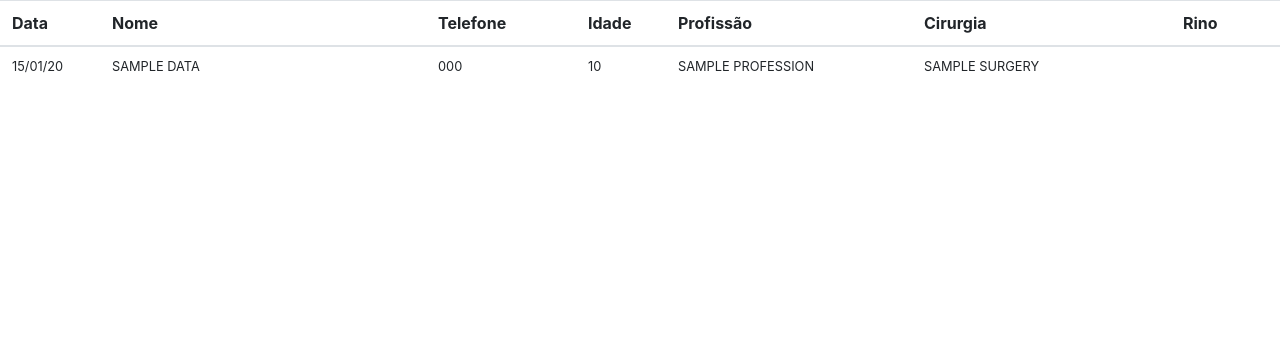
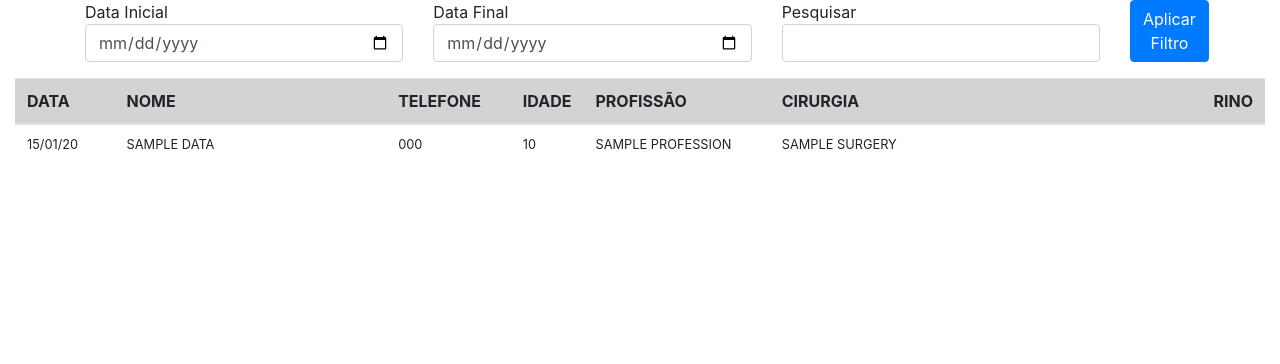
Before and after one commit to DENNISVAZ/clinical, a Django app: template preconsults/templates/preconsults/list_preconsultas.html in a window 1280 px wide. Shown: the part 56-420 px from the top of the page. Run offline with Django 3.2, Linux system fonts and the light colour scheme; the template is opened without the code that fills it: most values are stand-ins (such as "Sample title", 1, 10 or a date in 2020); some libraries are stand-ins or nearby versions.

Commit message:
Implementing research in listpreconsultas

```diff
--- a/preconsults/templates/preconsults/list_preconsultas.html
+++ b/preconsults/templates/preconsults/list_preconsultas.html
@@ -7,22 +7,54 @@
 {% block main%}
 {% include '_nav.html' %}
 {% include '_messages.html' %}
+<form method="POST">
+    {% csrf_token %}
+    <div class="container">
+  <div class="row">
+      <div class="col">
+          Data Inicial
+      <input name="first_date" type="date" data-date-format="mm/dd/yyyy"
+              value = "{{ first_date }}"  class="form-control">
+    </div>
+    <div class="col">
+        Data Final
+      <input name="last_date" type="date"
+              value = "{{ last_date }}" class="form-control">
+    </div>
+      <div class="col" >
+          Pesquisar
+      <input name="search" value="{{ search }}" type="input" class="form-control">
+    </div>
+
+
+    <div class="col-sm-1">
+        <button type="submit" class="btn btn-primary ">Aplicar Filtro</button>
+    </div>
+
+
+</div>
+  </div>
+</form>
+
+<div class="table-responsive col-sm">
 <table class="table table-hover">
-    <thead>
+    <thead >
         <tr>
-            <th scope="col">Data</th>
-            <th scope="col">Nome</th>
-            <th scope="col">Telefone</th>
-            <th scope="col">Idade</th>
-            <th scope="col">Profissão</th>
-            <th scope="col">Cirurgia</th>
-            <th scope="col">Rino</th>
+            <th scope="col" bgcolor="d3d3d3">DATA</th>
+            <th scope="col" bgcolor="d3d3d3">NOME</th>
+            <th scope="col" bgcolor="d3d3d3">TELEFONE</th>
+            <th scope="col" bgcolor="d3d3d3">IDADE</th>
+            <th scope="col" bgcolor="d3d3d3">PROFISSÃO</th>
+            <th scope="col" bgcolor="d3d3d3">CIRURGIA</th>
+            <th scope="col" bgcolor="d3d3d3">RINO</th>
+
+
         </tr>
     </thead>
     <tbody>
         {% for data in dados %}
             <tr>
-                <td style="width:6.25em">
+                <td style="width:8%">
                     <a href="{% url 'detail_preconsults' data.id  %}" style="text-decoration:none">
                         <div style="height:100%;width:100%" class="text-body">
                             <small>
@@ -31,7 +63,7 @@
                         </div>
                     </a>
                 </td>
-                <td style="width:20.375em">
+                <td style="width:22%">
                     <a href="{% url 'detail_preconsults' data.id  %}" style="text-decoration:none">
                         <div style="height:100%;width:100%" class="text-body">
                             <small>
@@ -40,7 +72,7 @@
                         </div>
                     </a>
                 </td>
-                <td style="width:9.375em">
+                <td style="width:10%">
                     <a href="{% url 'detail_preconsults' data.id  %}" style="text-decoration:none">
                         <div style="height:100%;width:100%" class="text-body">
                             <small>
@@ -49,7 +81,7 @@
                         </div>
                     </a>
                 </td>
-                <td style="width:5.625em">
+                <td style="width:5%">
                     <a href="{% url 'detail_preconsults' data.id  %}" style="text-decoration:none">
                         <div style="height:100%;width:100%" class="text-body">
                             <small>
@@ -58,7 +90,7 @@
                         </div>
                     </a>
                 </td>
-                <td style="width:15.375em">
+                <td style="width:15%">
                     <a href="{% url 'detail_preconsults' data.id  %}" style="text-decoration:none">
                         <div style="height:100%;width:100%" class="text-body">
                             <small>
@@ -67,7 +99,7 @@
                         </div>
                     </a>
                 </td>
-                <td>
+                <td style="width:35%">
                     <a href="{% url 'detail_preconsults' data.id  %}" style="text-decoration:none">
                         <div style="height:100%;width:100%" class="text-body">
                             <small>
@@ -78,7 +110,7 @@
                         </div>
                     </a>
                 </td>
-                <td>
+                <td style="width:5%">
 
                     {% if 'rino' in data.surgery.lower or 'rhino' in data.surgery.lower or 'nariz' in data.surgery.lower   %}
                         <img src="/static/check.png" width="15em" height="15em"
@@ -89,24 +121,21 @@
         {% endfor %}
     </tbody>
 </table>
-<br>
-<br>
+<!--<nav aria-label="Page navigation example">-->
+<!--    <ul class="pagination">-->
+<!--        {% for pagina in dados.paginator.page_range %}-->
+<!--                {% if dados.number == pagina %}-->
+<!--                    <li class="page-item active"><a class="page-link" href="?pg={{ pagina }}&search={{ request.GET.search }}">{{ pagina }}</a></li>-->
+<!--                {% else %}-->
+<!--                    <li class="page-item"><a class="page-link" href="?pg={{ pagina }}&search={{ request.GET.search }}">{{ pagina }}</a></li>-->
+<!--                {% endif %}-->
+<!--        {% endfor %}-->
+<!--    </ul>-->
+<!--</nav>-->
+    </div>
 
 
-
-
-
-<!--<nav aria-label="Page navigation example">
-    <ul class="pagination">
-        {% for pagina in patients.paginator.page_range %}
-            {% if patients.number == pagina %}
-                <li class="page-item active"><a class="page-link" href="?p={{ pagina }}&text={{ request.GET.text }}">{{ pagina }}</a></li>
-            {% else %}
-                <li class="page-item"><a class="page-link" href="?p={{ pagina }}&text={{ request.GET.text }}">{{ pagina }}</a></li>
-            {% endif %}
-        {% endfor %}
-    </ul>
-</nav>-->
+<br>
 
 {% endblock%}
 
--- a/preconsults/templates/preconsults/preconsultas.html
+++ b/preconsults/templates/preconsults/preconsultas.html
@@ -13,7 +13,7 @@
         <div class="col-sm  text-white" style="background-color: rgba(0,0,0)">
             <form method="POST" action="{% url 'index_preconsults' %}">
                 {% csrf_token %}
-                <img src="/static/TimbradoCurado.jpg"
+                <img src="/static/TIMBRADO.png"
                      class="img-fluid" alt="Imagem responsiva">
                 <br>
                 {% include '_messages.html' %}
--- a/templates/_head.html
+++ b/templates/_head.html
@@ -5,3 +5,4 @@
 <meta name="description" content="">
 <meta name="author" content="">
 <link href="{% static 'vendor/bootstrap/css/bootstrap.min.css' %}" rel="stylesheet">
+<link rel="icon" type="imagem/png" href="/static/ico.png" />
--- a/templates/default.html
+++ b/templates/default.html
@@ -4,6 +4,7 @@
         <meta charset="UTF-8">
         <title>{% block title %}{% endblock %} | Dr. Dhyego Curado</title>
         {% include '_head.html' %}
+
     </head>
 
     <body>
```
Also changed, not shown: preconsults/views.py (+33 -1 lines), db.sqlite3, templates/static/ICO.ico (added), templates/static/ICO.png (added), templates/static/TIMBRADO.png (added).
